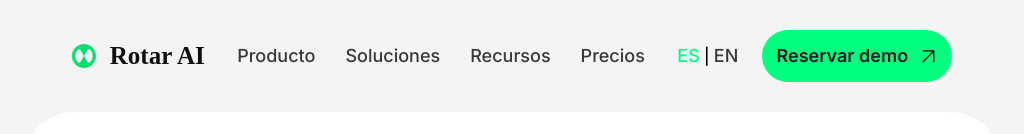
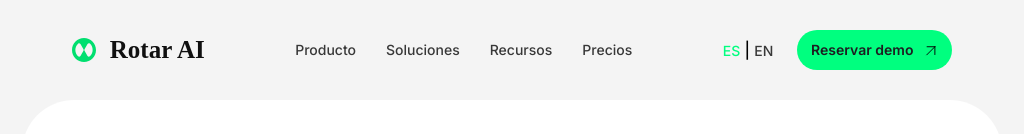
Before and after one commit to MiauraDev/Rotar-AI, a React (Vite) app: page / in a window 1024 px wide. Shown: the top 134 px of the page. Built offline with nearby package versions, Linux system fonts and the light colour scheme; a web font is replaced by a local one.

Commit message:
style: :lipstick: Responsive desktop | Header

```diff
--- a/src/components/Header/Header.module.css
+++ b/src/components/Header/Header.module.css
@@ -108,7 +108,7 @@
   }
 
   .menu span {
-    font-size: 18px;
+    font-size: 14px;
   }
 
   .groupButton {
@@ -117,18 +117,18 @@
   }
 
   .groupButton span {
-    font-size: 18px;
+    font-size: 14px;
   }
 
   .demoButton {
-    width: 190px;
-    height: 52px;
-    font-size: 18px;
+    width: 155px;
+    height: 40px;
+    font-size: 14px;
     gap: 10px;
   }
 
   .demoButton img {
-    width: 20px;
+    width: 15px;
     height: auto;
   }
 }
```
